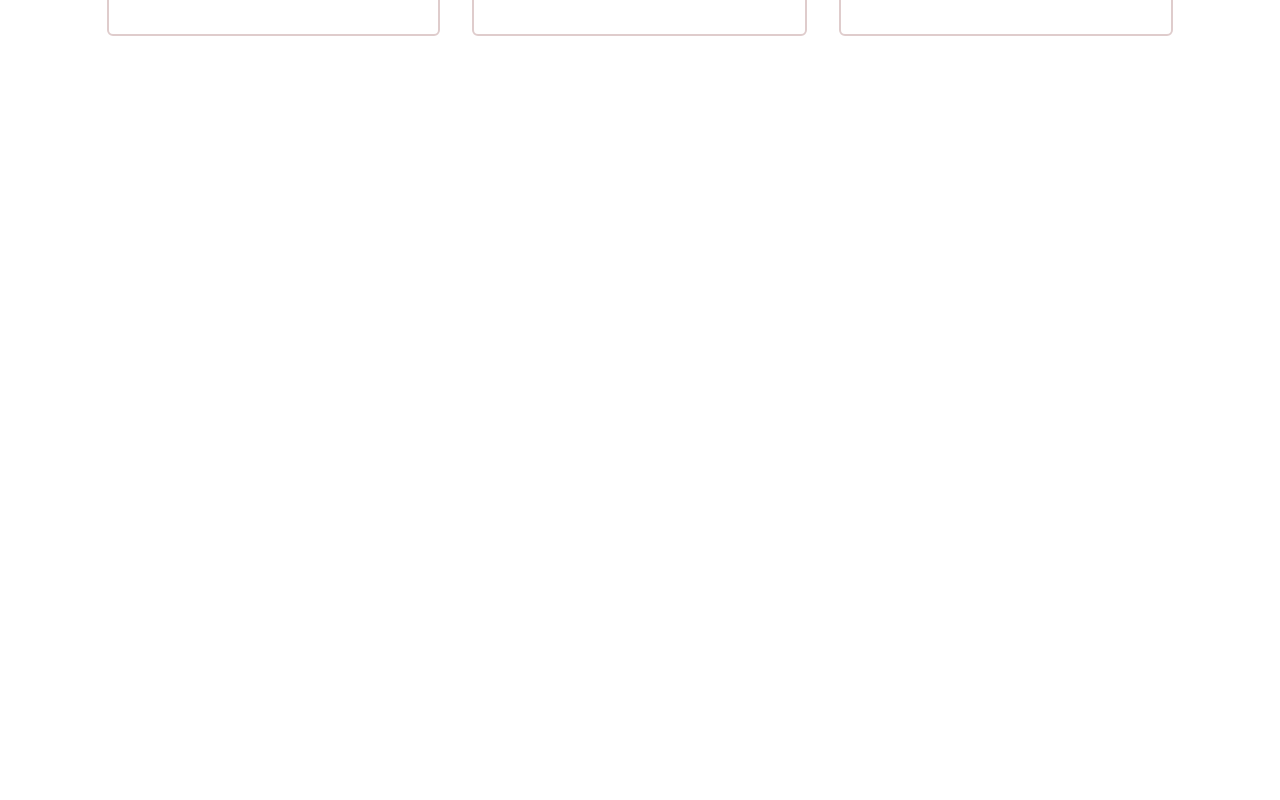
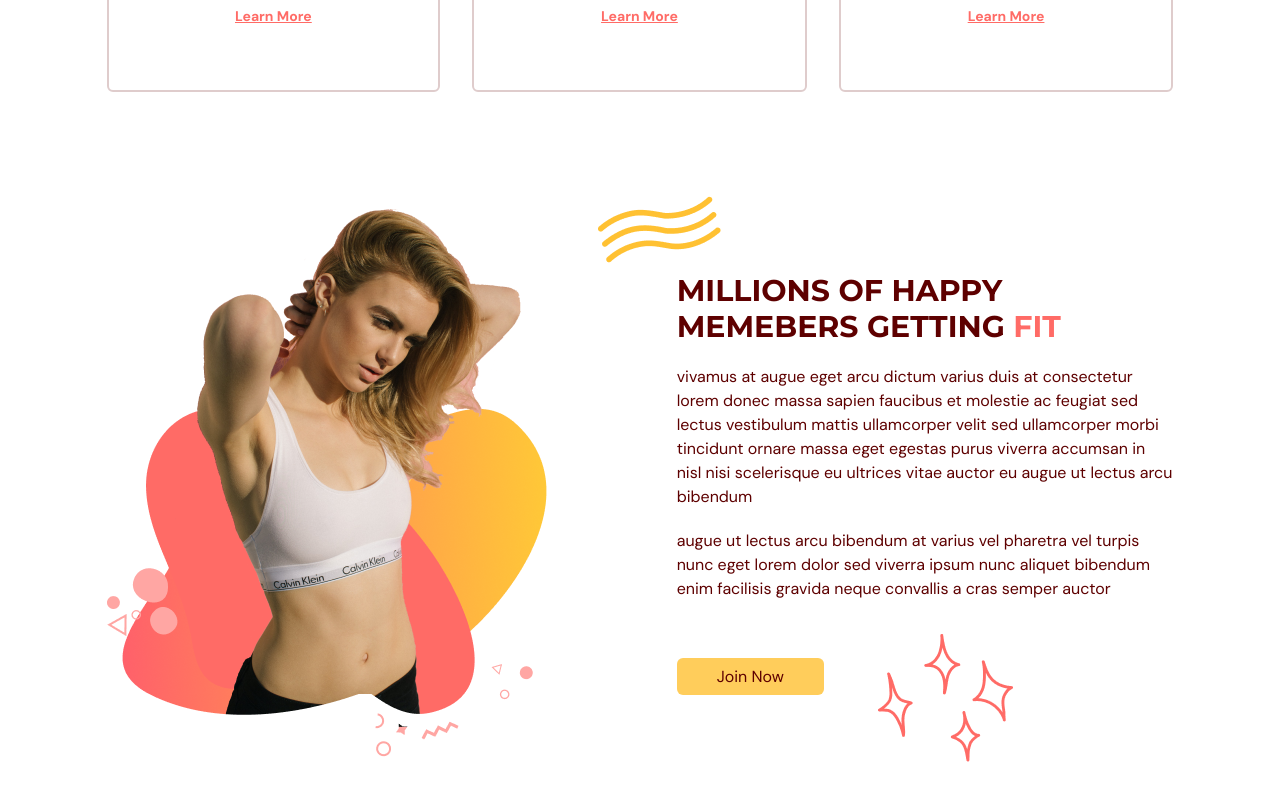
Before and after one commit to BlackWatch021/gym-typescript, a React (Vite) app: page / in a window 1280 px wide. Shown: the part 1380-2180 px from the top of the page. Before the commit the page ends 1600 px from the top, so only its background shows below. Built offline with nearby package versions, Linux system fonts and the light colour scheme.

Commit message:
Benefits page complete

```diff
--- a/src/scenes/benefits/index.tsx
+++ b/src/scenes/benefits/index.tsx
@@ -1,3 +1,4 @@
+import ActionButton from "@/shared/ActionButton";
 import HText from "@/shared/HText";
 import { BenefitType, SelectedPage } from "@/shared/types";
 import {
@@ -7,6 +8,7 @@
 } from "@heroicons/react/24/solid";
 import { motion } from "framer-motion";
 import Benefit from "./Benefit";
+import BenefitsPageGraphic from "@/assets/BenefitsPageGraphic.png";
 
 const benefits: Array<BenefitType> = [
   {
@@ -48,7 +50,7 @@
       >
         {/* HEADER */}
         <motion.div
-          className="md:my-6 md:w-3/5"
+          className="md:my-6 md:mt-20 md:w-3/5"
           initial="hidden"
           whileInView="visible"
           viewport={{ once: true, amount: 0.5 }}
@@ -84,6 +86,75 @@
             />
           ))}
         </motion.div>
+
+        {/* GRAPHICS AND DESCRIPTION */}
+        <div className="mt-16 items-center justify-between gap-20 md:mt-28 md:flex">
+          {/* GRAPHIC */}
+          <img
+            className="mx-auto"
+            src={BenefitsPageGraphic}
+            alt="benefits-page-graphic"
+          />
+
+          {/*DESCRIPTION  */}
+          <div>
+            {/* TITLE */}
+            <div className="relative">
+              <div className="before:absolute before:-top-20 before:-left-20 before:z-[1] before:content-abstractwaves">
+                <motion.div
+                  initial="hidden"
+                  whileInView="visible"
+                  viewport={{ once: true, amount: 0.5 }}
+                  transition={{ duration: 0.5 }}
+                  variants={{
+                    hidden: { opacity: 0, x: 50 },
+                    visible: { opacity: 1, x: 0 },
+                  }}
+                >
+                  <HText>
+                    MILLIONS OF HAPPY MEMEBERS GETTING{" "}
+                    <span className="text-primary-500">FIT</span>
+                  </HText>
+                </motion.div>
+              </div>
+            </div>
+
+            {/* DESCRIPTION */}
+            <motion.div
+              initial="hidden"
+              whileInView="visible"
+              viewport={{ once: true, amount: 0.5 }}
+              transition={{ delay: 0.2, duration: 0.5 }}
+              variants={{
+                hidden: { opacity: 0, x: 50 },
+                visible: { opacity: 1, x: 0 },
+              }}
+            >
+              <p className="my-5">
+                vivamus at augue eget arcu dictum varius duis at consectetur
+                lorem donec massa sapien faucibus et molestie ac feugiat sed
+                lectus vestibulum mattis ullamcorper velit sed ullamcorper morbi
+                tincidunt ornare massa eget egestas purus viverra accumsan in
+                nisl nisi scelerisque eu ultrices vitae auctor eu augue ut
+                lectus arcu bibendum
+              </p>
+              <p className="mb-5">
+                augue ut lectus arcu bibendum at varius vel pharetra vel turpis
+                nunc eget lorem dolor sed viverra ipsum nunc aliquet bibendum
+                enim facilisis gravida neque convallis a cras semper auctor
+              </p>
+            </motion.div>
+
+            {/* BUTTON */}
+            <div className="relative mt-16">
+              <div className="before:absolute before:-bottom-20 before:right-40 before:z-[-1] before:content-sparkles">
+                <ActionButton setSelectedPage={setSelectedPage}>
+                  Join Now
+                </ActionButton>
+              </div>
+            </div>
+          </div>
+        </div>
       </motion.div>
     </section>
   );
```
